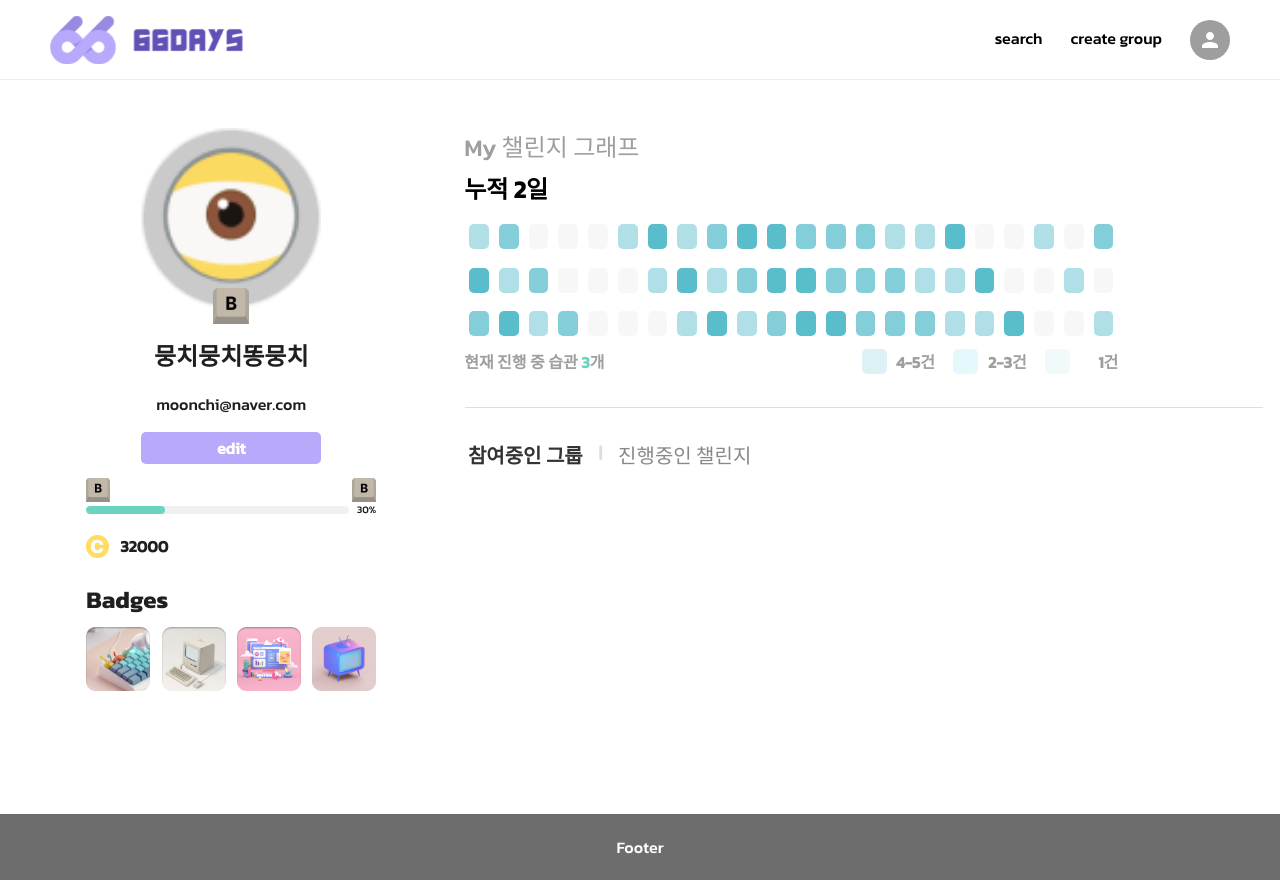
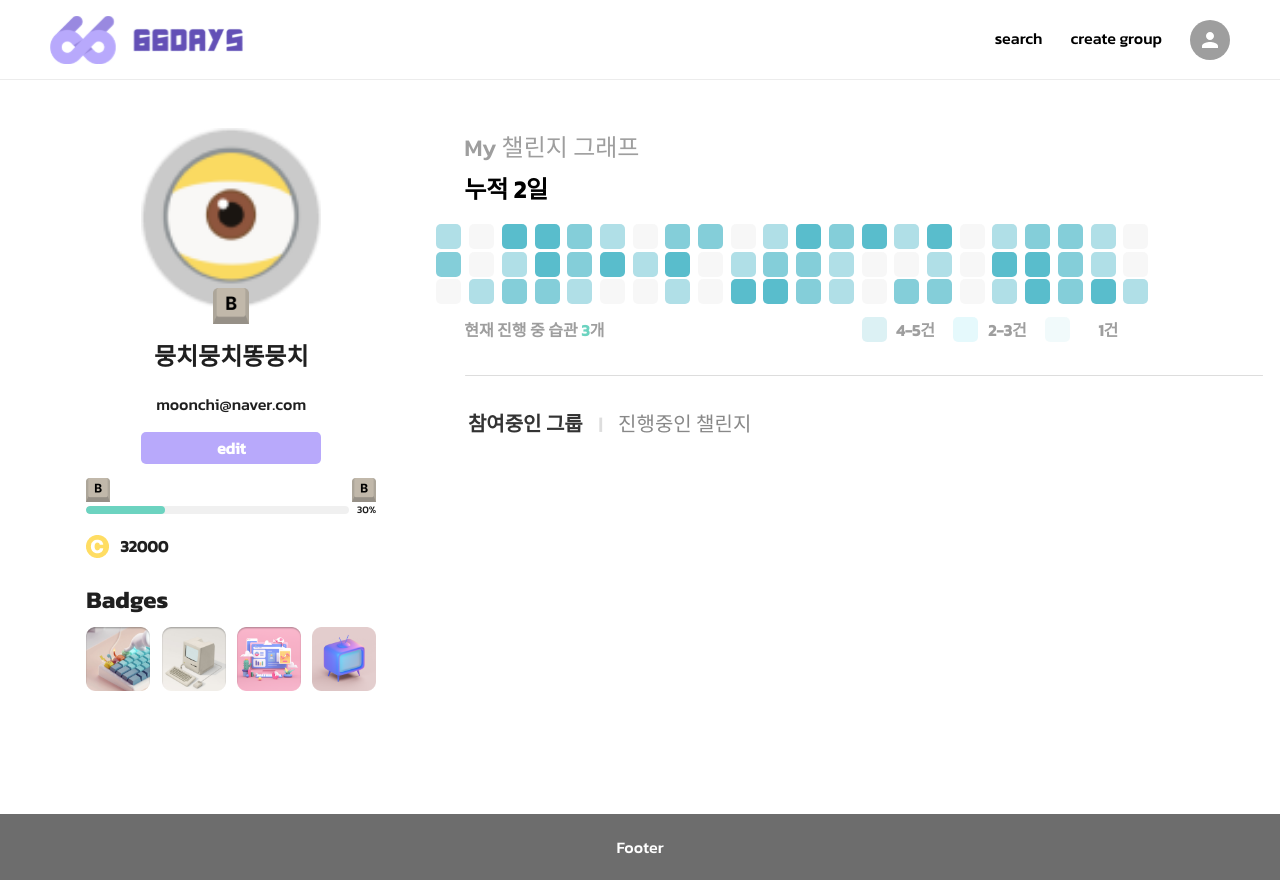
Before and after one commit to predictyson/66days, a React (Vite) app in the folder frontend/: page /mypage in a window 1280 px wide. Built offline with nearby package versions, Linux system fonts and the light colour scheme; a web font is replaced by a local one.

Commit message:
fe/feat: 새로운 메시지가 오면 제일 하단으로 스크롤 이동 및 Streak을 칼럼별로 수정

```diff
--- a/frontend/src/components/challenge/Chat.tsx
+++ b/frontend/src/components/challenge/Chat.tsx
@@ -4,14 +4,22 @@ import styled from "styled-components";
 import { mockMessages } from "../../mock/challenge";
 import Message from "./Message";
 import useChat from "../../hooks/useChat";
+import { useEffect, useRef } from "react";
 
 interface PropsType {
   messages: Array<(typeof mockMessages)[0]>;
 }
 
 export default function Chat(props: PropsType) {
-  // TODO: const [messages, setMessages] = useState();
   const { sendMessage } = useChat();
+  const messagesEndRef = useRef<HTMLDivElement>(null);
+  const scrollToBottom = () => {
+    messagesEndRef.current?.scrollIntoView({ behavior: "smooth" });
+  };
+
+  useEffect(() => {
+    scrollToBottom();
+  }, [props.messages]);
 
   return (
     <StyledChat>
@@ -20,6 +28,7 @@ export default function Chat(props: PropsType) {
           <Message key={idx} message={msg} />
         ))}
       </div>
+      <div ref={messagesEndRef}></div>
       <Space.Compact>
         <Input placeholder="메시지를 입력해주세요..." />
         <Button type="primary" icon={<SendOutlined />} onClick={sendMessage}>
--- a/frontend/src/components/mypage/BreadCrumb.tsx
+++ b/frontend/src/components/mypage/BreadCrumb.tsx
@@ -16,18 +16,16 @@ export default function BreadCrumb() {
     <Container>
       {items.map((item, idx) => {
         return (
-          <>
           <CrumbItem
             key={idx}
             active={idx === activeItem}
             onClick={() => setActiveItem(idx)}
           >
             {item.title}
-            </CrumbItem>
             {idx !== items.length - 1 && (
               <span style={{ marginLeft: "1.6rem" }}>|</span>
             )}
-          </>
+          </CrumbItem>
         );
       })}
     </Container>
--- a/frontend/src/components/mypage/Streak.tsx
+++ b/frontend/src/components/mypage/Streak.tsx
@@ -8,18 +8,18 @@ interface IProps {
 
 const StreakGraph = ({ commits, length }: IProps) => {
   const renderStreaks = () => {
-    const rows = Math.ceil(length / 22);
+    const cols = Math.ceil(length / 3);
     const streaks = [];
-    for (let i = 0; i < rows; i++) {
-      const startIndex = i * 22;
-      const endIndex = Math.min(startIndex + 22, length);
-      const rowStreaks = [];
+    for (let i = 0; i < cols; i++) {
+      const startIndex = i * 3;
+      const endIndex = Math.min(startIndex + 3, length);
+      const colStreaks = [];
       for (let j = startIndex; j < endIndex; j++) {
         const count = commits[j] || 0;
         const color = count > 0 ? "#50B9C9" : "#D9D9D9";
-        rowStreaks.push(<Streak key={j} count={count} color={color} />);
+        colStreaks.push(<Streak key={j} count={count} color={color} />);
       }
-      streaks.push(<StreakWrapper key={i}>{rowStreaks}</StreakWrapper>);
+      streaks.push(<StreakWrapper key={i}>{colStreaks}</StreakWrapper>);
     }
     return streaks;
   };
@@ -30,7 +30,15 @@ const StreakGraph = ({ commits, length }: IProps) => {
         My 챌린지 그래프
         <div className="accum">누적 2일</div>
       </Title>
-      {renderStreaks()}
+      <div
+        style={{
+          display: "flex",
+          justifyContent: "center",
+          alignItems: "center",
+        }}
+      >
+        {renderStreaks()}
+      </div>
       <SubContent>
         <div>
           현재 진행 중 습관 <span className="count">3</span>개
@@ -74,8 +82,9 @@ const Title = styled.div`
   }
 `;
 const StreakWrapper = styled.div`
-  width: 100%;
+  width: 5%;
   display: flex;
+  flex-direction: column;
   /* height: 2.5rem; */
   justify-content: space-between;
   margin-top: 1.6rem;
--- a/frontend/src/mock/challenge.ts
+++ b/frontend/src/mock/challenge.ts
@@ -27,6 +27,34 @@ const mockMessages = [
     value: ";lkasjdflk;jasdlkf;jasdklfj klas;djflkas",
     date: "오후 8:30",
     me: false,
+  },
+  {
+    nickname: "뭉치",
+    profile: "",
+    value: ";lkasjdflk;jasdlkf;jasdklfj klas;djflkas",
+    date: "오후 8:30",
+    me: true,
+  },
+  {
+    nickname: "뭉치",
+    profile: "",
+    value: ";lkasjdflk;jasdlkf;jasdklfj klas;djflkas",
+    date: "오후 8:30",
+    me: true,
+  },
+  {
+    nickname: "뭉치",
+    profile: "",
+    value: ";lkasjdflk;jasdlkf;jasdklfj klas;djflkas",
+    date: "오후 8:30",
+    me: true,
+  },
+  {
+    nickname: "뭉치",
+    profile: "",
+    value: ";lkasjdflk;jasdlkf;jasdklfj klas;djflkas",
+    date: "오후 8:30",
+    me: true,
   },
   {
     nickname: "뭉치",
```
Lines whose indentation alone changed are shown as unchanged.
